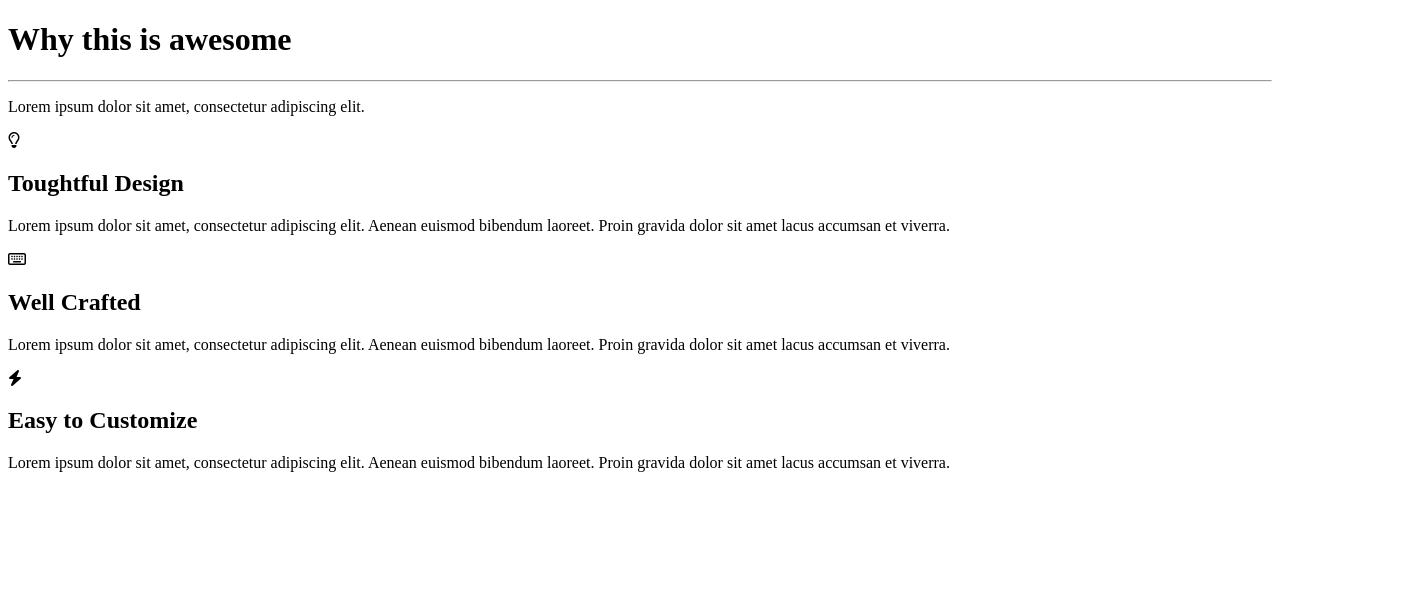
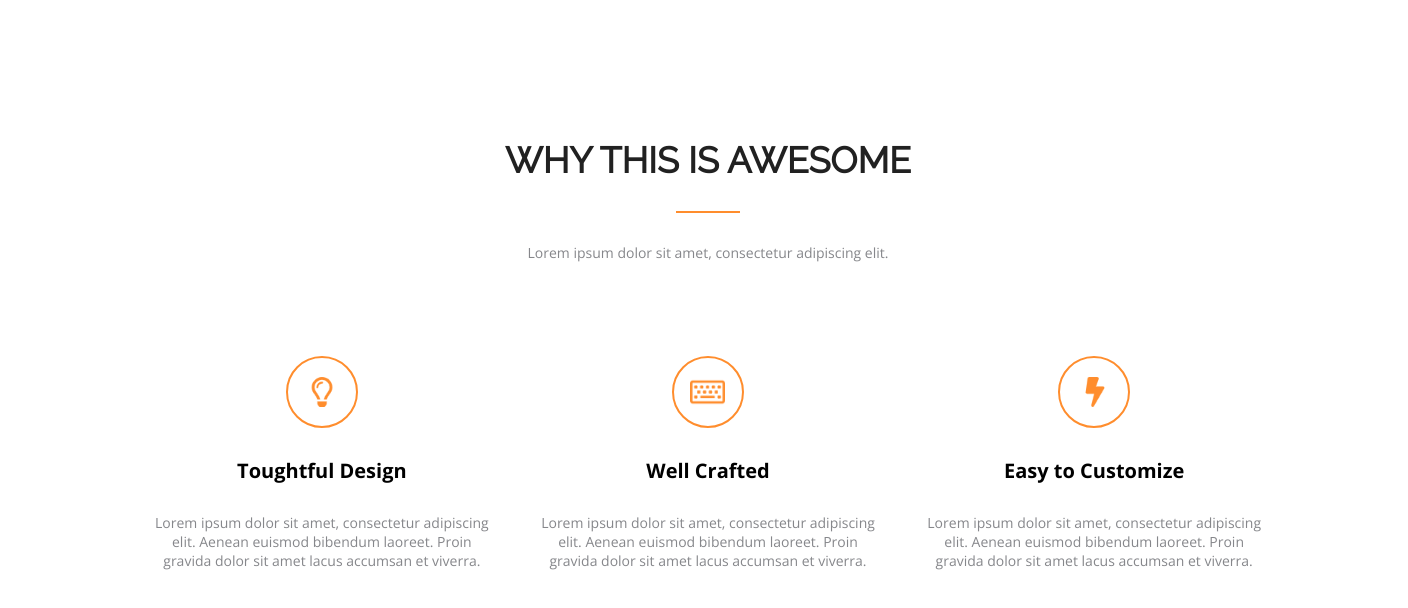
Before and after one commit to Timofei-Benko/lesson-2, a plain HTML site: page index.html in a window 1280 px wide. Shown: the whole page, 1408 px wide, since content can reach past the window. Drawn offline with nearby package versions, Linux system fonts and the light colour scheme.

Commit message:
images + updated markup and styles

```diff
--- a/index.html
+++ b/index.html
@@ -2,7 +2,7 @@
 <html lang="en-us">
     <head>
      <meta charset="UTF-8">
-     <link rel="stylesheet" href="./styles/style.css">
+     <link rel="stylesheet" href="./styles/main.css">
      <link href="https://fonts.googleapis.com/css2?family=Open+Sans:wght@400;700&family=Raleway&display=swap" rel="stylesheet">
      <script src="https://kit.fontawesome.com/52dccf9c95.js" crossorigin="anonymous"></script>
      <title>Why this is awesome</title>
@@ -21,7 +21,7 @@
 
                 <section>
                     <div class="icon-wrapper">
-                        <span class="bulb-icon"><i class="far fa-lightbulb"></i></span>
+                        <img class="lightbulb-icon" src="./img/lightbulb-icon.png" alt="">
                     </div>
                     <h2 class="feature-title">Toughtful Design</h2>
                     <p class="feature-descr">Lorem ipsum dolor sit amet, consectetur adipiscing elit. Aenean euismod bibendum laoreet. Proin gravida dolor sit amet lacus accumsan et viverra.</p>
@@ -29,7 +29,7 @@
 
                 <section>
                     <div class="icon-wrapper">
-                        <span class="keyboard-icon"><i class="far fa-keyboard"></i></span>
+                        <img class="keyboard-icon" src="img/keyboard-icon.png" alt="">
                     </div>
                     <h2 class="feature-title">Well Crafted</h2>
                     <p class="feature-descr">Lorem ipsum dolor sit amet, consectetur adipiscing elit. Aenean euismod bibendum laoreet. Proin gravida dolor sit amet lacus accumsan et viverra.</p>
@@ -37,7 +37,7 @@
 
                 <section>
                     <div class="icon-wrapper">
-                        <span class="bolt-icon"><i class="fas fa-bolt"></i></span>
+                        <img class="bolt-icon" src="img/bolt-icon.png" alt="">
                     </div>
                     <h2 class="feature-title">Easy to Customize</h2>
                     <p class="feature-descr">Lorem ipsum dolor sit amet, consectetur adipiscing elit. Aenean euismod bibendum laoreet. Proin gravida dolor sit amet lacus accumsan et viverra.</p>
--- a/styles/main.css
+++ b/styles/main.css
@@ -1,7 +1,7 @@
 html {
     font-family: 'Open Sans', sans-serif;
+    text-align: center;
     background-color: #FFFFFF;
-    text-align: center;
 }
 
 .main-wrapper {
@@ -25,10 +25,10 @@ header {
 }
 
 .underline {
+    width: 64px;
+    height: 2px;
     margin: 30px auto;
     border: none;
-    width: 64px;
-    height: 2px;
     background-color: #FF8D2D;
 }
 
@@ -51,38 +51,43 @@ section {
     border: 2px solid #FF8D2D;
     margin: 0 auto;
     border-radius: 50%;
-    font-size: 28px;
     color: #FF8D2D;
     position: relative;
 }
 
-.bulb-icon {
-    display: inline-block;
+.lightbulb-icon {
     position: absolute;
     top: 50%;
-    right: 35%;
+    right: 27%;
     transform: translateY(-50%);
+    display: inline-block;
+    height: 30px;
+    width: 30px;
 }
 
 .keyboard-icon {
-    display: inline-block;
     position: absolute;
     top: 50%;
     right: 25%;
     transform: translateY(-50%);
+    display: inline-block;
+    height: 35px;
+    width: 35px;
 }
 
 .bolt-icon {
-    display: inline-block;
     position: absolute;
     top: 50%;
-    right: 35%;
+    right: 27%;
     transform: translateY(-50%);
+    display: inline-block;
+    height: 30px;
+    width: 30px;
 }
 
 .feature-title {
+    margin: 29px 0;
     font-size: 20px;
-    margin: 29px 0;
 }
 
 .feature-descr {
```
Also changed, not shown: img/bolt-icon.png (added), img/keyboard-icon.png (added), img/lightbulb-icon.png (added).
